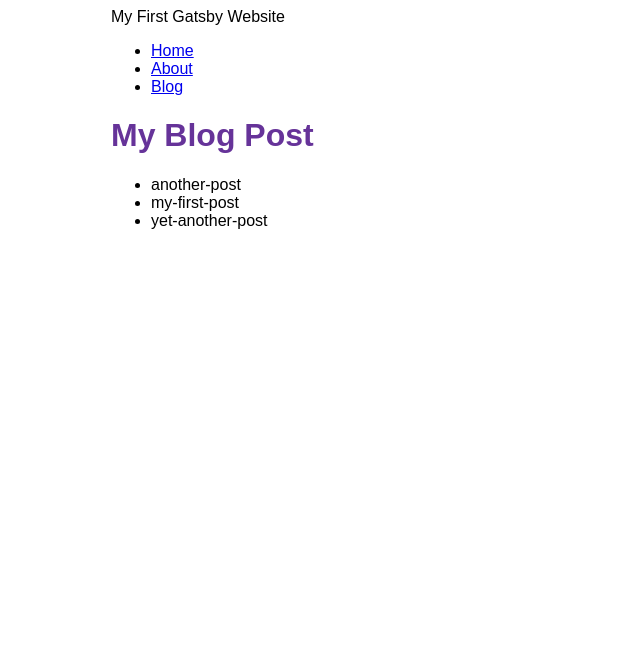
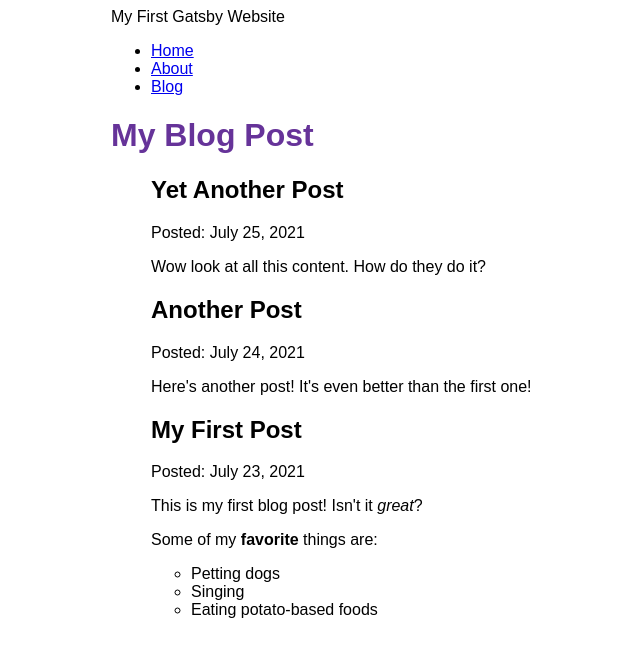
Before and after one commit to gregoryvicent/gatsby-blog, a Gatsby site: page /blog in a window 1280 px wide. Shown: the whole page, without its empty margins (279-919 px from the left). Built offline with nearby package versions, Linux system fonts and the light colour scheme; Gatsby itself is replaced by a stand-in of ours.

Commit message:
Finished Gatsby Tutorial Part 5

```diff
--- a/blog/another-post.mdx
+++ b/blog/another-post.mdx
@@ -0,0 +1,6 @@
+---
+title: "Another Post"
+date: "2021-07-24"
+---
+
+Here's another post! It's even better than the first one!
--- a/blog/my-first-post.mdx
+++ b/blog/my-first-post.mdx
@@ -0,0 +1,12 @@
+---
+title: "My First Post"
+date: "2021-07-23"
+---
+
+This is my first blog post! Isn't it *great*?
+
+Some of my **favorite** things are:
+
+* Petting dogs
+* Singing
+* Eating potato-based foods
--- a/blog/yet-another-post.mdx
+++ b/blog/yet-another-post.mdx
@@ -0,0 +1,6 @@
+---
+title: "Yet Another Post"
+date: "2021-07-25"
+---
+
+Wow look at all this content. How do they do it?
--- a/gatsby-config.js
+++ b/gatsby-config.js
@@ -12,6 +12,7 @@
         name: "blog",
         path: `${__dirname}/blog`
       }
-    }
+    },
+    "gatsby-plugin-mdx"
   ],
 }
--- a/package.json
+++ b/package.json
@@ -15,8 +15,11 @@
     "clean": "gatsby clean"
   },
   "dependencies": {
+    "@mdx-js/mdx": "^1.6.22",
+    "@mdx-js/react": "^1.6.22",
     "gatsby": "^4.15.0",
     "gatsby-plugin-image": "^2.15.0",
+    "gatsby-plugin-mdx": "^3.15.0",
     "gatsby-plugin-sharp": "^4.15.0",
     "gatsby-source-filesystem": "^4.15.0",
     "react": "^17.0.1",
--- a/src/pages/blog.js
+++ b/src/pages/blog.js
@@ -1,5 +1,6 @@
 import * as React from "react"
 import { graphql } from "gatsby"
+import { MDXRenderer } from "gatsby-plugin-mdx"
 
 import Layout from "../components/layout"
 
@@ -8,10 +9,12 @@
     <Layout pageTitle="My Blog Post">
       <ul>
         {
-          data.allFile.nodes.map(node => (
-            <li key={node.name}>
-              {node.name}
-            </li>
+          data.allMdx.nodes.map(node => (
+            <article key={node.id}>
+              <h2>{node.frontmatter.title}</h2>
+              <p>Posted: {node.frontmatter.date}</p>
+              <MDXRenderer>{node.body}</MDXRenderer>
+            </article>
           ))
         }
       </ul>
@@ -21,9 +24,14 @@
 
 export const query = graphql`
   query {
-    allFile {
+    allMdx(sort: {fields: frontmatter___date, order: DESC}) {
       nodes {
-        name
+        frontmatter {
+          date(formatString: "MMMM D, YYYY")
+          title
+        }
+        id
+        body
       }
     }
   }
```
Also changed, not shown: 1 other file.
